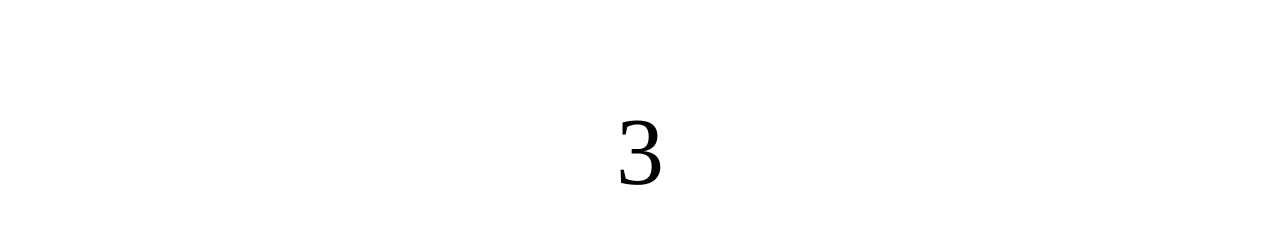
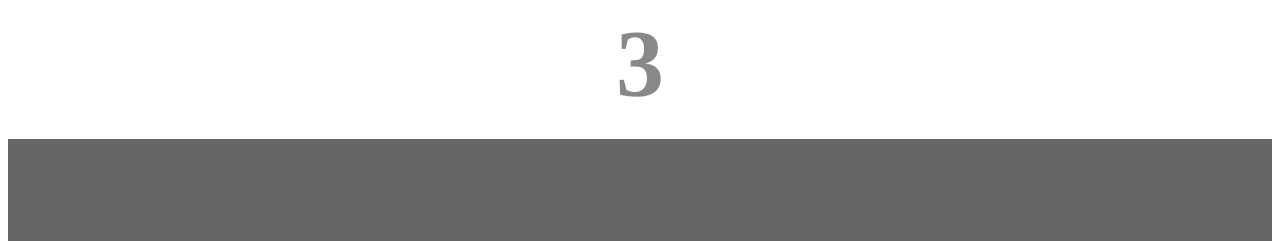
Before and after one commit to MeGuMiGo/javascript-advanced-kadai_kadai002, a plain HTML site: page index.html in a window 1280 px wide. Shown: the top 241 px of the page. Drawn offline with Linux system fonts and the light colour scheme.

Commit message:
Add files via upload

```diff
--- a/style.css
+++ b/style.css
@@ -5,7 +5,7 @@ body {
 }
 
  /* ゲームの残り秒数が表示されるタイマーの領域 */
- .count, {
+ .count {
   margin: 0;
   font-weight: bold;
   color: #888;
```
